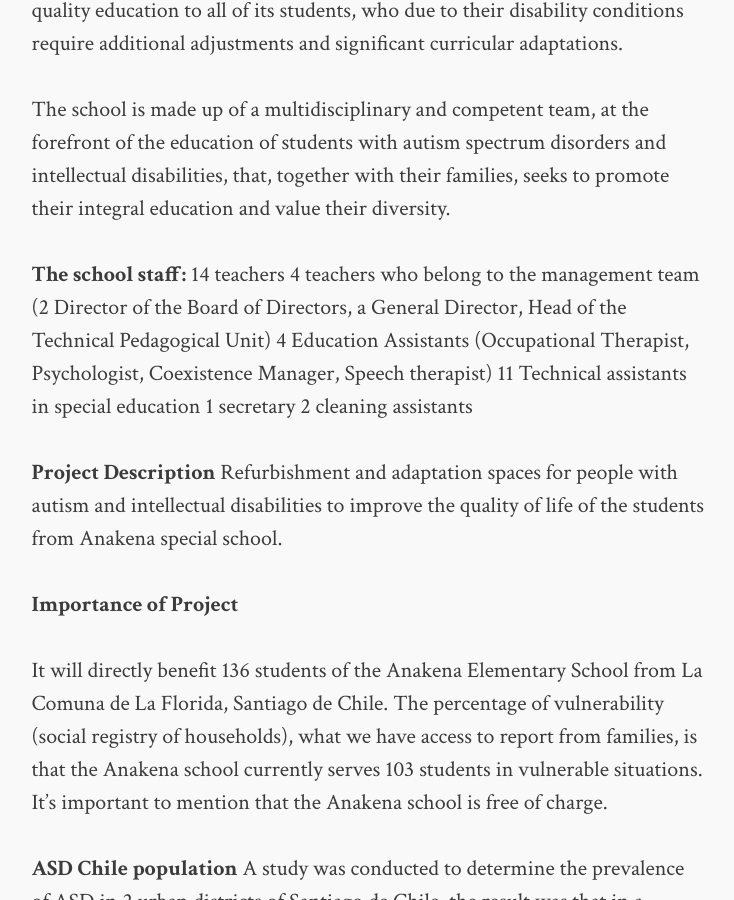
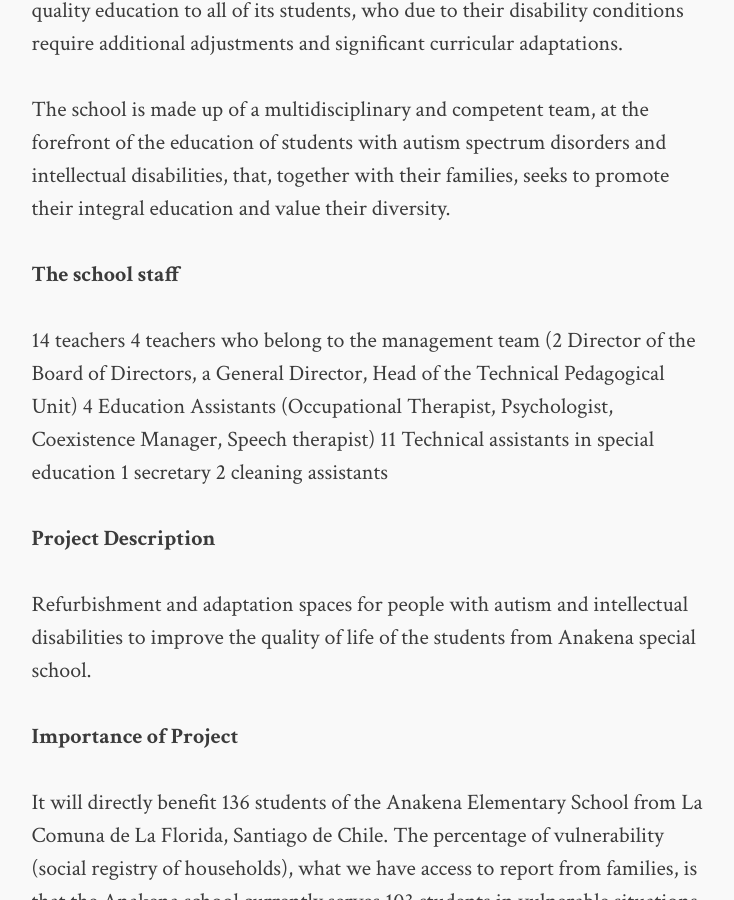
Before and after one commit to lourcastillo/lourcastillo.github.io, a Jekyll site: the page built from _posts/2022-08-23-psychomotor-room-refurbishment-anakena-special-school-project.md, in a window 1280 px wide and 900 px high, scrolled down 1485 px. Shown: the whole window, without its empty margins (271-1005 px from the left). Built offline with Jekyll 4.4.1, drawn with Linux system fonts in a browser that asks for light colours; comment, search, counter and statistics services are not loaded.

```diff
--- a/_posts/2022-08-23-psychomotor-room-refurbishment-anakena-special-school-project.md
+++ b/_posts/2022-08-23-psychomotor-room-refurbishment-anakena-special-school-project.md
@@ -14,7 +14,8 @@ The school works inclusively to provide quality education to all of its students
 
 The school is made up of a multidisciplinary and competent team, at the forefront of the education of students with autism spectrum disorders and intellectual disabilities, that, together with their families, seeks to promote their integral education and value their diversity.
 
-**The school staff:**
+**The school staff**
+
 14 teachers
 4 teachers who belong to the management team (2 Director of the Board of Directors, a General Director, Head of the Technical Pedagogical Unit)
 4 Education Assistants (Occupational Therapist, Psychologist, Coexistence Manager, Speech therapist)
@@ -23,6 +24,7 @@ The school is made up of a multidisciplinary and competent team, at the forefron
 2 cleaning assistants
 
 **Project Description**
+
 Refurbishment and adaptation spaces for people with autism and intellectual disabilities to improve the quality of life of the students from Anakena special school.
 
 **Importance of Project**
@@ -30,9 +32,11 @@ Refurbishment and adaptation spaces for people with autism and intellectual disa
 It will directly benefit 136 students of the Anakena Elementary School from La Comuna de La Florida, Santiago de Chile. The percentage of vulnerability (social registry of households), what we have access to report from families, is that the Anakena school currently serves 103 students in vulnerable situations. It’s important to mention that the Anakena school is free of charge.
 
 **ASD Chile population**
+
 A study was conducted to determine the prevalence of ASD in 2 urban districts of Santiago de Chile, the result was that in a sample of 272 boys and girls, 5 were clinically diagnosed with ASD. A prevalence of ASD of 1.95% was obtained with a sex distribution of 4 boys to 1 girl.
 This is the first estimation of ASD prevalence in two cities of Santiago de Chile.
 A high prevalence of this condition was obtained, which highlights the need to obtain resources for a multidisciplinary and early approach [Revista Chilena Pediatría 2021](https://www.revistachilenadepediatria.cl/index.php/rchped/article/view/2503).
 
 [Please Donate Today](https://paypal.me/ProyectoAnakena?country.x=CL&locale.x=es_XC)
+
 **Thanks for your donation!**
```
